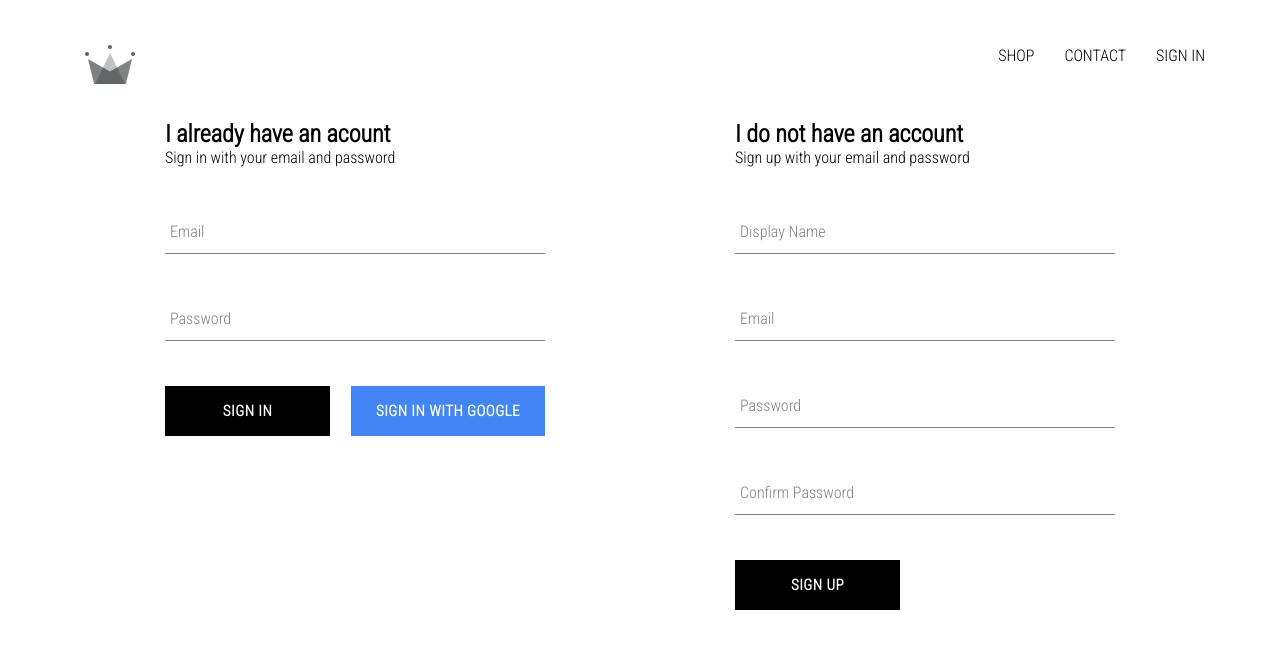
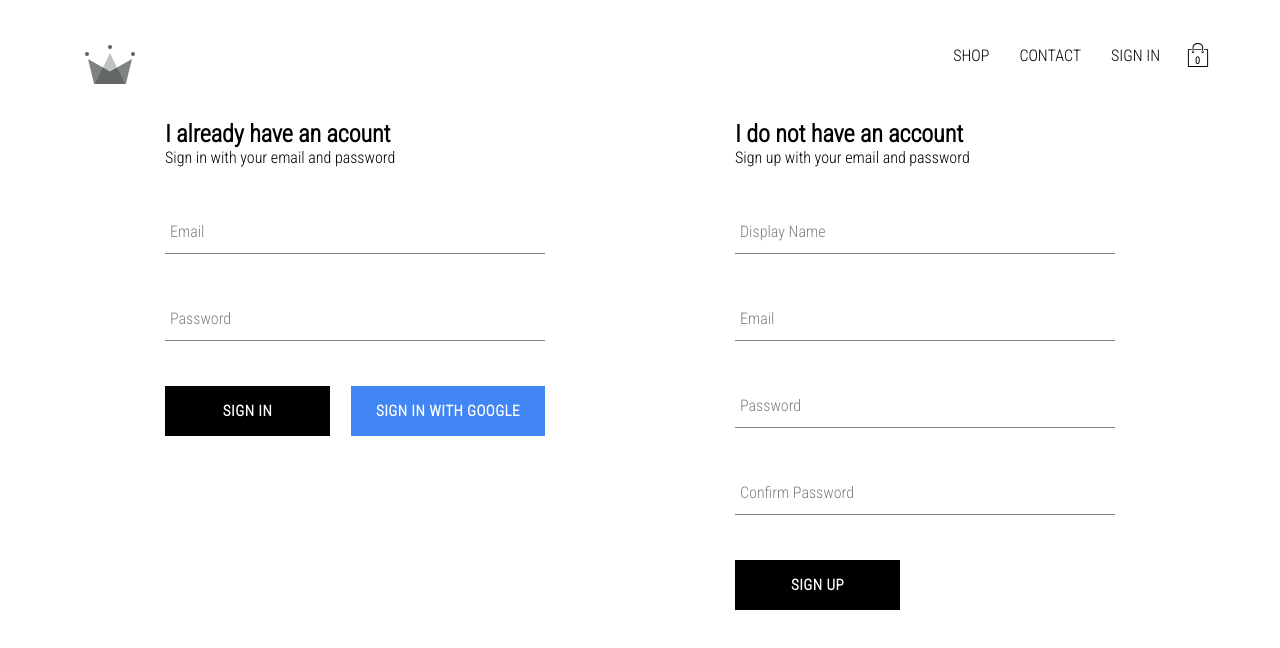
Before and after one commit to Seyi-dev1/crown-clothing, a React (Create React App) app: page /signin in a window 1280 px wide. Shown: the top 648 px of the page. Built offline with nearby package versions, Linux system fonts and the light colour scheme; no server answers; a web font is replaced by a local one.

Commit message:
added cart icon and cart dropdown components to our application, also implemented cart reducer

```diff
--- /dev/null
+++ b/src/Components/cart-dropdown/CartDropdown.jsx
@@ -0,0 +1,17 @@
+import CustomButton from '../custom-button/CustomButton'
+import './CartDropdown.scss'
+
+const CartDropdown = () =>{
+
+
+
+    return(
+        <div className="cart-dropdown">
+            <div className="cart-items">
+                <CustomButton value='GO TO CHECK OUT'/>
+            </div>
+        </div>
+    )
+}
+
+export default CartDropdown
--- /dev/null
+++ b/src/Components/cart-dropdown/CartDropdown.scss
@@ -0,0 +1,25 @@
+.cart-dropdown {
+    position: absolute;
+    width: 270px;
+    height: 340px;
+    display: flex;
+    flex-direction: column;
+    padding: 20px;
+    border: 1px solid black;
+    background-color: white;
+    top: 90px;
+    right: 40px;
+    z-index: 5;
+
+    .cart-items {
+      height: 240px;
+      display: flex;
+      flex-direction: column;
+      overflow-y: scroll;
+
+    }
+
+    button {
+      margin-top: auto;
+    }
+  }
--- /dev/null
+++ b/src/Components/cart-icon/CartIcon.jsx
@@ -0,0 +1,28 @@
+import './CartIcon.scss'
+
+import shoppingBag from '../../assets/122 shopping-bag.svg'
+
+import { useDispatch, useSelector } from 'react-redux'
+
+import { changeVisibility } from '../../redux/cart/cartVisibilityReducer'
+
+const CartIcon = ()=>{
+
+    const dispatch = useDispatch()
+
+    const { currentUser } = useSelector((state) => state.user)
+
+
+
+    return(
+        <div className="cart-icon" onClick={()=>{
+            currentUser?dispatch(changeVisibility()):alert('Please sign in to view cart.')
+        } }>
+            <img src={shoppingBag} alt="shopping Icon"
+            className='shopping-icon'/>
+            <span className='item-count'>0</span>
+        </div>
+    )
+}
+
+export default CartIcon
--- /dev/null
+++ b/src/Components/cart-icon/CartIcon.scss
@@ -0,0 +1,21 @@
+.cart-icon {
+    width: 45px;
+    height: 45px;
+    position: relative;
+    display: flex;
+    align-items: center;
+    justify-content: center;
+    cursor: pointer;
+
+    .shopping-icon {
+      width: 24px;
+      height: 24px;
+    }
+
+    .item-count {
+      position: absolute;
+      font-size: 10px;
+      font-weight: bold;
+      bottom: 12px;
+    }
+  }
--- a/src/Components/header/Header.js
+++ b/src/Components/header/Header.js
@@ -3,11 +3,15 @@ import crown from '../../assets/084 crown.svg'
 import { Link } from 'react-router-dom'
 import { auth } from '../../firebase/firebase.utils'
 import { useSelector } from 'react-redux'
+import CartIcon from '../cart-icon/CartIcon'
+import CartDropdown from '../cart-dropdown/CartDropdown'
 
 
 const Header = ()=>{
 
   const { currentUser } = useSelector((state) => state.user)
+
+  const { isVisible } = useSelector((state) => state.cartVisibility)
 
 
     return(
@@ -30,7 +34,9 @@ const Header = ()=>{
                   SIGN IN
                 </Link>
               }
+              <CartIcon/>
             </div>
+            {isVisible && <CartDropdown/>}
         </div>
     )
 }
--- /dev/null
+++ b/src/redux/cart/cartVisibilityReducer.js
@@ -0,0 +1,18 @@
+import { createSlice } from "@reduxjs/toolkit";
+
+const cartVisibilitySlice = createSlice({
+    name:'cartVisibility',
+    initialState:{
+        isVisible:false
+    },
+    reducers:{
+        changeVisibility:(state)=>{
+            state.isVisible = !state.isVisible
+        }
+    }
+
+})
+
+export const { changeVisibility } = cartVisibilitySlice.actions
+
+export default cartVisibilitySlice.reducer
--- a/src/redux/store.js
+++ b/src/redux/store.js
@@ -1,6 +1,7 @@
 import { configureStore } from "@reduxjs/toolkit";
 import { createLogger } from "redux-logger";
 import userReducer from "./user/userReducer";
+import cartVisibilityReducer from "./cart/cartVisibilityReducer";
 
 const logger = createLogger()
 
@@ -8,7 +9,8 @@ const middlewares = [logger]
 
 const store = configureStore({
     reducer:{
-        user: userReducer
+        user: userReducer,
+        cartVisibility: cartVisibilityReducer
     },
     middleware:(getDefaultMiddleware) => getDefaultMiddleware({
         serializableCheck:{
```
Also changed, not shown: src/assets/122 shopping-bag.svg (added).
